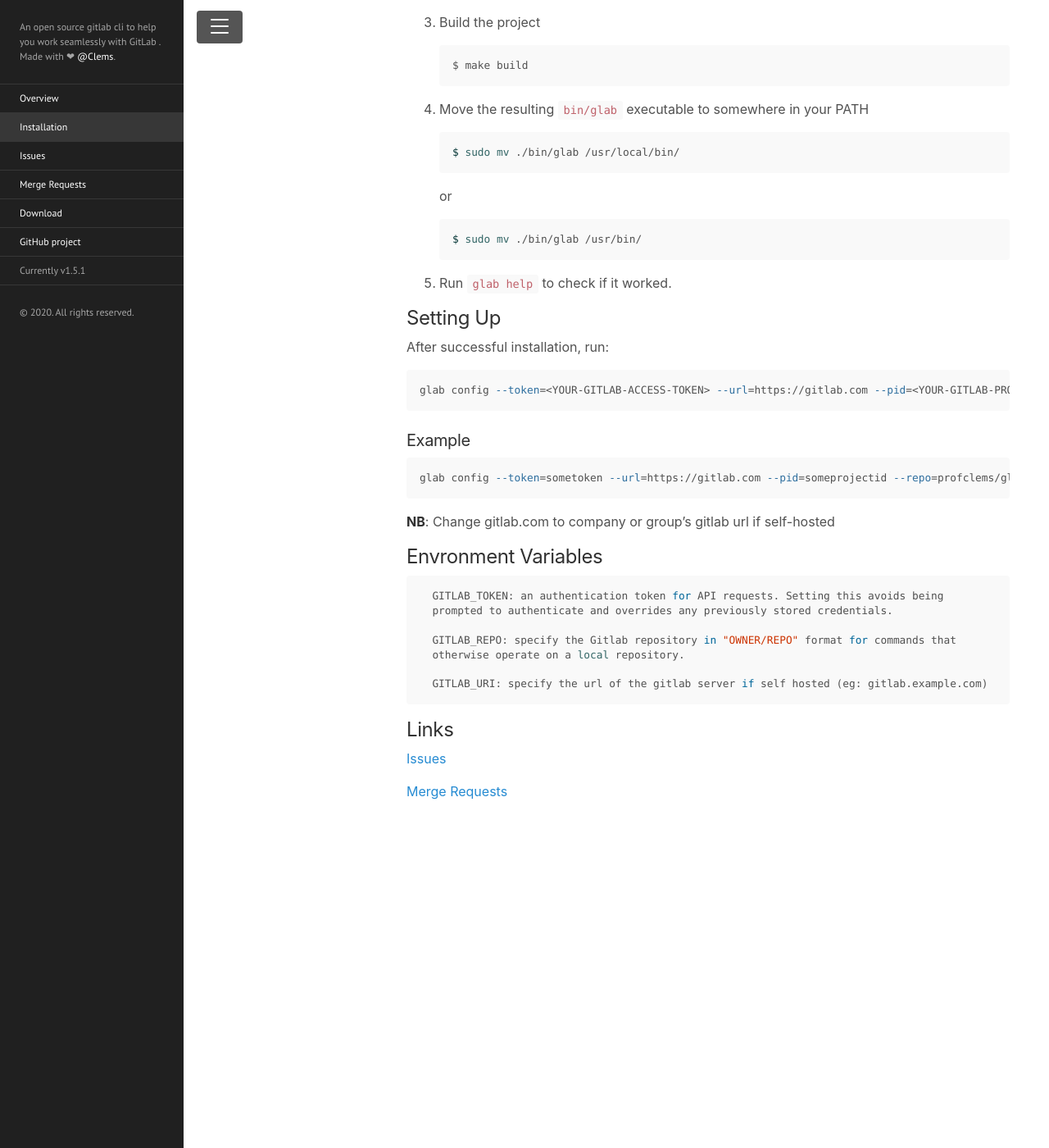
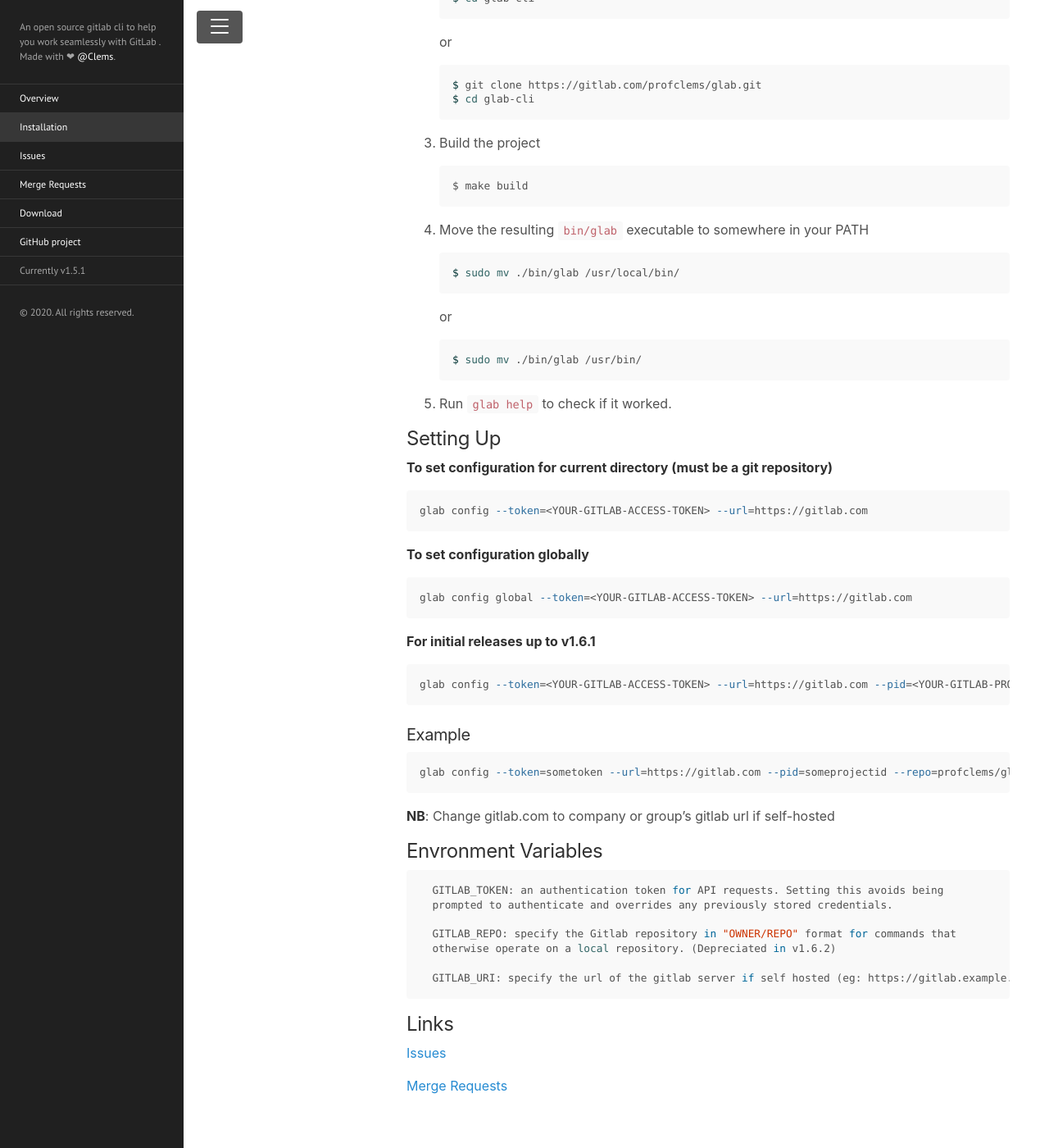
Before and after one commit to profclems/glab, a Jekyll site: the page built from docs/installation.md, in a window 1280 px wide and 1400 px high, scrolled down 1338 px. Shown: the whole window at 82% size. Built offline with Jekyll 4.4.1, drawn with Linux system fonts in a browser that asks for light colours; some of the changed text lies outside the part shown.

Commit message:
Update installation.md

````diff
--- a/docs/installation.md
+++ b/docs/installation.md
@@ -5,6 +5,12 @@
 
 ## Installation
 Download a binary suitable for your OS at https://github.com/profclems/glab/releases/latest.
+
+### Quick Install (Bash)
+```sh
+curl -s https://raw.githubusercontent.com/profclems/glab/trunk/scripts/quick_install.sh | sudo bash
+```
+*Installs into `usr/local/bin`*
 
 ### Windows
 Available as an installable executable file or a Portable archived file in tar and zip formats at the [releases page](https://github.com/profclems/glab/releases/latest).
@@ -76,25 +82,33 @@
 
 
 ## Setting Up
-After successful installation, run:
-```bash
+**To set configuration for current directory (must be a git repository)**
+```sh
+glab config --token=<YOUR-GITLAB-ACCESS-TOKEN> --url=https://gitlab.com
+```
+**To set configuration globally**
+```sh
+glab config global --token=<YOUR-GITLAB-ACCESS-TOKEN> --url=https://gitlab.com
+```
+**For initial releases up to v1.6.1**
+```sh
 glab config --token=<YOUR-GITLAB-ACCESS-TOKEN> --url=https://gitlab.com --pid=<YOUR-GITLAB-PROJECT-ID> --repo=OWNER/REPO
 ```
 ### Example
-```bash
+```sh
 glab config --token=sometoken --url=https://gitlab.com --pid=someprojectid --repo=profclems/glab
 ```
 **NB**: Change gitlab.com to company or group's gitlab url if self-hosted
 
 ## Envronment Variables
-  ```bash
+  ```sh
   GITLAB_TOKEN: an authentication token for API requests. Setting this avoids being
   prompted to authenticate and overrides any previously stored credentials.
 
   GITLAB_REPO: specify the Gitlab repository in "OWNER/REPO" format for commands that
-  otherwise operate on a local repository.
+  otherwise operate on a local repository. (Depreciated in v1.6.2)
 
-  GITLAB_URI: specify the url of the gitlab server if self hosted (eg: gitlab.example.com)
+  GITLAB_URI: specify the url of the gitlab server if self hosted (eg: https://gitlab.example.com). Default is https://github.com
   ```
 
 ## Links
````
